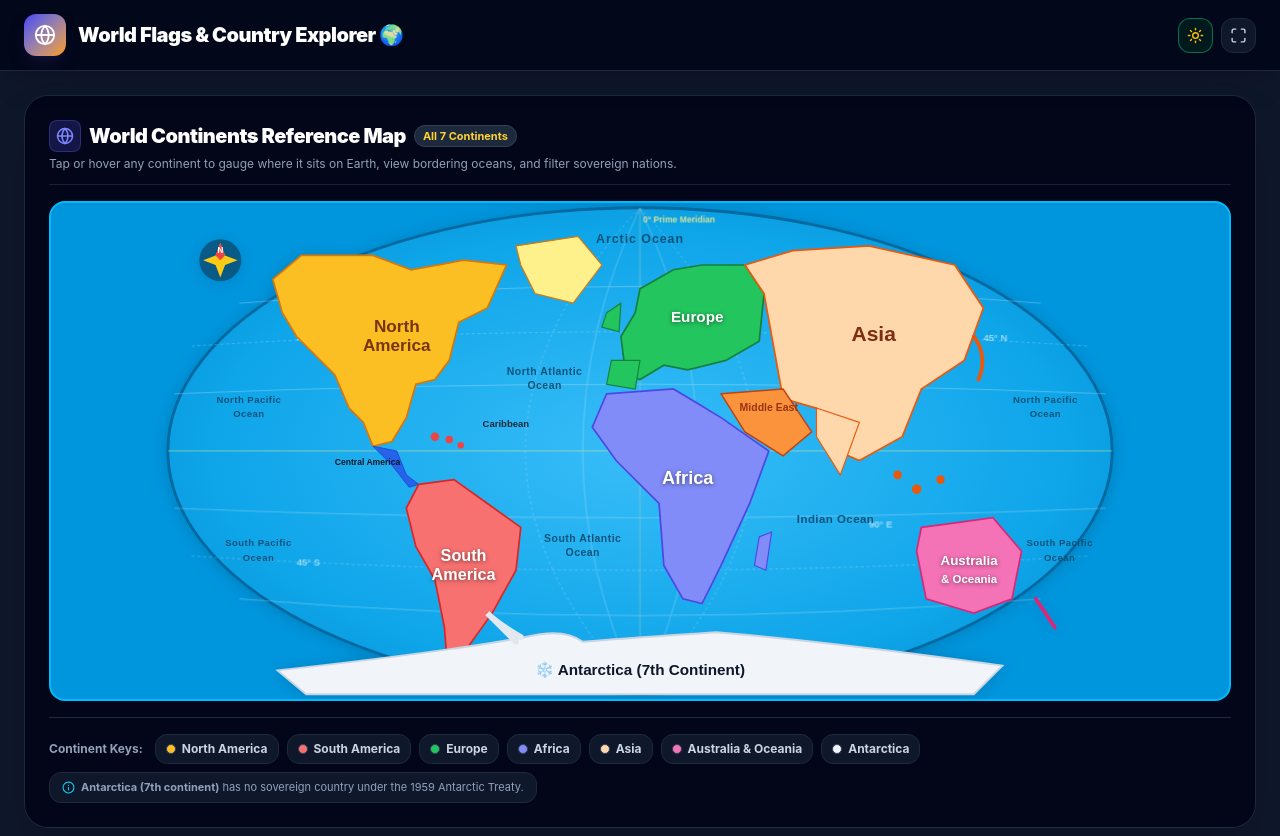
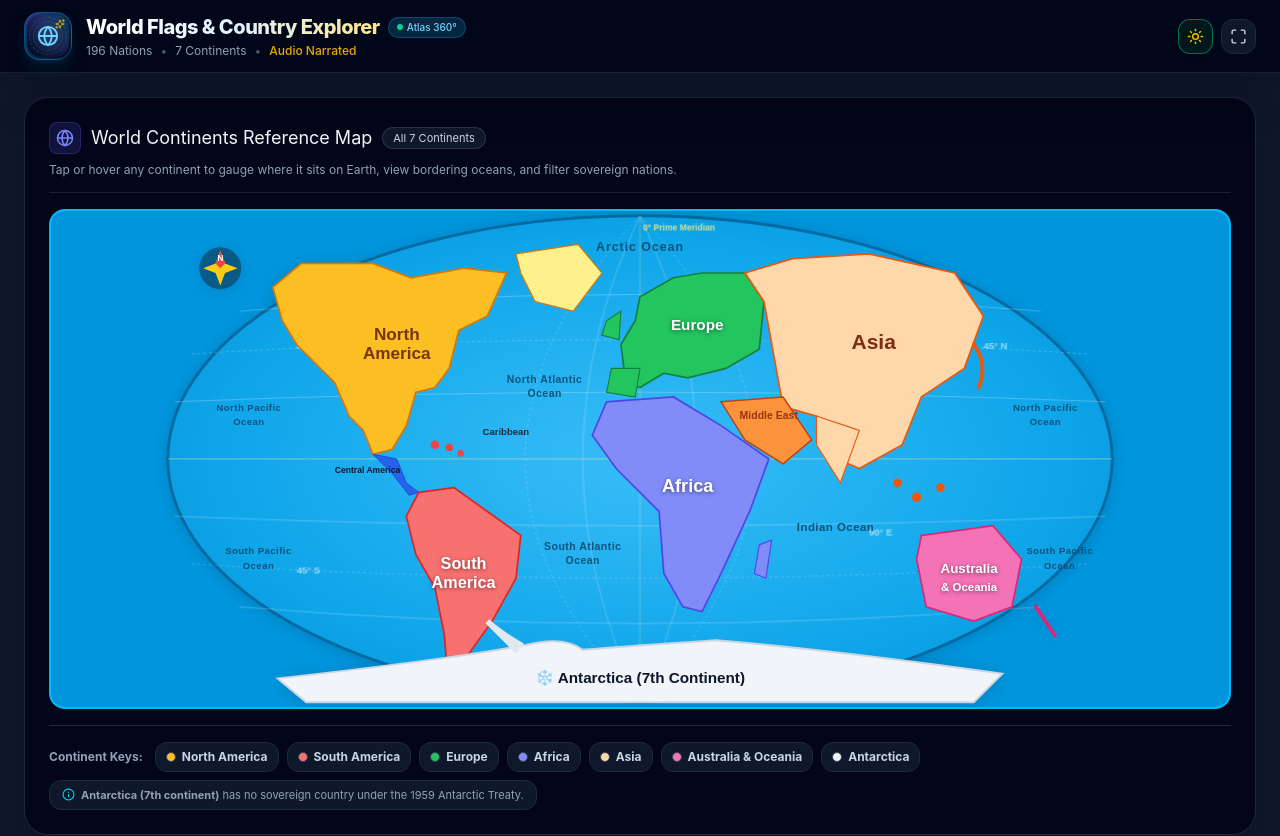
Before and after one commit to jasongajendran/flags, a Next.js app: page / in a window 1280 px wide. Shown: the top 836 px of the page. Built offline with nearby package versions, Linux system fonts and the light colour scheme.

Commit message:
feat(ui): enhance narration, UX, and error page
- Improve country narration with language and currency details
- Update header styling and component aesthetics
- Add a dedicated custom 404 page for missing routes

```diff
--- a/app/data/countries.ts
+++ b/app/data/countries.ts
@@ -310,12 +310,35 @@ export function getFullCountryGuideStory(
     .join(', and ');
 
   const popFormatted = formatPopulation(country.population);
-  const introText = `${country.name}, officially the ${country.officialName}, is located in ${country.location.region} with its capital at ${country.capital}. It has a population of approximately ${popFormatted}. ${country.description} ${country.uniqueness && country.uniqueness !== country.description ? country.uniqueness : ''}`.trim();
+
+  // Format language and currency narration
+  const langText = country.languages && country.languages.length > 0
+    ? country.languages.length === 1
+      ? `The official language is ${country.languages[0]}.`
+      : `The official languages are ${country.languages.join(' and ')}.`
+    : '';
+
+  const cleanCurrency = country.currency
+    ? country.currency.replace(/\s*\([^)]*\)/g, '').trim() || country.currency
+    : '';
+  const currText = cleanCurrency ? `The official currency is the ${cleanCurrency}.` : '';
+
+  const statsText = [
+    `It has a population of approximately ${popFormatted}.`,
+    langText,
+    currText
+  ].filter(Boolean).join(' ');
+
+  const officialNameText = country.officialName && country.officialName !== country.name
+    ? `${country.name}, officially the ${country.officialName.replace(/^the\s+/i, '')},`
+    : country.name;
+
+  const introText = `${officialNameText} is located in ${country.location.region} with its capital at ${country.capital}. ${statsText} ${country.description} ${country.uniqueness && country.uniqueness !== country.description ? country.uniqueness : ''}`.trim();
 
   const flagText = `The national flag of ${country.name}: ${country.flagMeaning.story} ${colorsText ? `The colors signify: ${colorsText}.` : ''}`.trim();
 
   const waters = country.location.surroundingWaters.join(', ');
-  const geoText = `${country.name} is located in ${country.location.region}. ${country.location.neighbors} The surrounding waters include ${waters}.`.trim();
+  const geoText = `${country.name} is located in ${country.location.region}. ${country.location.neighbors} ${waters ? `The surrounding waters include ${waters}.` : ''}`.trim();
 
   // Deduplicate and filter facts for spoken narration
   const distinctFacts = Array.from(new Set(country.interestingFacts || [])).filter(Boolean);
--- /dev/null
+++ b/app/not-found.tsx
@@ -0,0 +1,23 @@
+import Link from 'next/link';
+import { Globe, ArrowLeft } from 'lucide-react';
+
+export default function NotFound() {
+  return (
+    <div className="min-h-screen bg-slate-900 text-slate-100 flex flex-col items-center justify-center p-6 text-center">
+      <div className="p-4 bg-sky-950 text-sky-400 rounded-3xl mb-4 border border-sky-800 shadow-lg">
+        <Globe size={40} className="animate-spin-slow" />
+      </div>
+      <h1 className="text-3xl font-extrabold text-white mb-2">404 - Country Not Found</h1>
+      <p className="text-sm text-slate-400 max-w-md mb-6 leading-relaxed">
+        The destination you are looking for does not exist in our Atlas directory.
+      </p>
+      <Link
+        href="/"
+        className="px-6 py-3 bg-sky-600 hover:bg-sky-500 text-white font-bold text-sm rounded-2xl shadow-md transition-all flex items-center gap-2 cursor-pointer"
+      >
+        <ArrowLeft size={16} />
+        <span>Return to World Atlas</span>
+      </Link>
+    </div>
+  );
+}
--- a/app/page.tsx
+++ b/app/page.tsx
@@ -270,17 +270,51 @@ export default function KidsApp() {
   return (
     <div className="min-h-screen bg-slate-900 text-slate-100 pb-32 font-sans selection:bg-amber-400 selection:text-slate-950">
 
-      {/* Top Global Header - Simple & Clean */}
-      <header className="bg-slate-950/90 backdrop-blur-md border-b border-slate-800 py-3.5 px-4 sm:px-6 sticky top-0 z-30 shadow-xl">
+      {/* Top Global Header - Innovative & Creative Banner */}
+      <header className="bg-slate-950/95 backdrop-blur-md border-b border-slate-800/80 py-3 px-4 sm:px-6 sticky top-0 z-30 shadow-2xl">
         <div className="max-w-7xl mx-auto flex items-center justify-between gap-4">
-          <div className="flex items-center gap-3">
-            <div className="p-2.5 bg-gradient-to-br from-indigo-600 to-amber-500 rounded-xl text-white shadow-lg shadow-indigo-950/50 shrink-0 cursor-pointer" onClick={() => { stopAllAudio(); setMainView('world'); }}>
-              <Globe size={22} className="animate-spin-slow" />
+          <div
+            className="group flex items-center gap-3.5 cursor-pointer select-none"
+            onClick={() => { stopAllAudio(); setMainView('world'); }}
+            role="button"
+            tabIndex={0}
+            aria-label="Return to World Atlas"
+          >
+            {/* Innovative Multi-Layered Globe & Compass Emblem */}
+            <div className="relative flex-shrink-0 w-11 h-11 sm:w-12 sm:h-12 rounded-2xl bg-gradient-to-br from-indigo-900 via-sky-950 to-slate-950 border border-sky-500/40 p-0.5 shadow-lg shadow-sky-950/60 transition-transform duration-300 group-hover:scale-105">
+              <div className="relative w-full h-full rounded-[14px] overflow-hidden flex items-center justify-center bg-gradient-to-tr from-slate-950 via-indigo-950/80 to-sky-900/60">
+                {/* Glowing subtle orbital ring */}
+                <div className="absolute inset-0.5 rounded-full border border-sky-400/25 border-dashed animate-spin-slow" />
+                <div className="absolute inset-1.5 rounded-full border border-amber-400/20 border-dotted" />
+
+                {/* Center glowing globe icon */}
+                <Globe size={22} className="text-sky-300 relative z-10 drop-shadow-[0_0_8px_rgba(56,189,248,0.6)] group-hover:text-amber-300 transition-colors duration-300" />
+
+                {/* Sparkle micro-badge */}
+                <Sparkles size={10} className="absolute top-1 right-1 text-amber-400 animate-pulse z-10" />
+              </div>
             </div>
-            <div>
-              <h1 className="text-lg sm:text-xl font-black text-white tracking-tight cursor-pointer" onClick={() => { stopAllAudio(); setMainView('world'); }}>
-                World Flags &amp; Country Explorer 🌍
-              </h1>
+
+            {/* Creative Typography & Badges */}
+            <div className="flex flex-col">
+              <div className="flex items-center gap-2">
+                <h1 className="text-base sm:text-xl font-bold tracking-tight text-white group-hover:text-sky-200 transition-colors flex items-center gap-1.5">
+                  <span className="bg-gradient-to-r from-white via-sky-100 to-amber-200 bg-clip-text text-transparent font-extrabold">
+                    World Flags &amp; Country Explorer
+                  </span>
+                </h1>
+                <span className="hidden md:inline-flex items-center gap-1 px-2 py-0.5 rounded-full bg-sky-950/80 border border-sky-500/30 text-[10px] font-medium text-sky-300">
+                  <span className="w-1.5 h-1.5 rounded-full bg-emerald-400 animate-ping" />
+                  Atlas 360°
+                </span>
+              </div>
+              <p className="text-[11px] sm:text-xs text-slate-400 font-normal flex items-center gap-2 mt-0.5">
+                <span>196 Nations</span>
+                <span className="text-slate-600">•</span>
+                <span>7 Continents</span>
+                <span className="text-slate-600">•</span>
+                <span className="text-amber-400/90 font-medium">Audio Narrated</span>
+              </p>
             </div>
           </div>
 
@@ -291,7 +325,7 @@ export default function KidsApp() {
                   stopAllAudio();
                   setMainView('world');
                 }}
-                className="flex items-center gap-1.5 px-3 py-1.5 bg-slate-800 hover:bg-slate-700 text-white font-bold text-xs sm:text-sm rounded-xl transition-all cursor-pointer border border-slate-700"
+                className="flex items-center gap-1.5 px-3.5 py-1.5 bg-slate-800/90 hover:bg-slate-700 text-white font-medium text-xs sm:text-sm rounded-xl transition-all cursor-pointer border border-slate-700 shadow-sm"
               >
                 <ArrowLeft size={15} />
                 <span>Atlas</span>
--- a/components/world-continents-map.tsx
+++ b/components/world-continents-map.tsx
@@ -167,18 +167,18 @@ export function WorldContinentsMap({
       {/* Header Bar */}
       <div className="flex flex-col sm:flex-row sm:items-center justify-between gap-3 mb-4 pb-3 border-b border-slate-800/80">
         <div>
-          <div className="flex items-center gap-2">
-            <span className="p-1.5 bg-indigo-500/20 text-indigo-400 rounded-lg border border-indigo-500/30">
+          <div className="flex items-center gap-2.5">
+            <span className="p-1.5 bg-indigo-500/15 text-indigo-400 rounded-lg border border-indigo-500/25">
               <Globe size={18} />
             </span>
-            <h2 className="text-lg sm:text-xl font-black text-white tracking-tight">
+            <h2 className="text-base sm:text-lg font-normal text-slate-100">
               World Continents Reference Map
             </h2>
-            <span className="text-[11px] font-bold px-2 py-0.5 rounded-full bg-slate-800 text-amber-300 border border-slate-700">
+            <span className="text-[11px] font-normal px-2.5 py-0.5 rounded-full bg-slate-900 text-slate-300 border border-slate-700/70">
               All 7 Continents
             </span>
           </div>
-          <p className="text-xs text-slate-400 mt-1">
+          <p className="text-xs text-slate-400 mt-1.5 font-normal leading-relaxed">
             Tap or hover any continent to gauge where it sits on Earth, view bordering oceans, and filter sovereign nations.
           </p>
         </div>
--- a/next.config.ts
+++ b/next.config.ts
@@ -12,7 +12,7 @@ if (isGithubActions && process.env.GITHUB_REPOSITORY) {
 const basePath = process.env.NEXT_PUBLIC_BASE_PATH || repoName;
 
 const nextConfig: NextConfig = {
-  output: 'export',
+  ...(isGithubActions ? { output: 'export' } : {}),
   ...(basePath ? { basePath, assetPrefix: basePath } : {}),
   reactStrictMode: true,
   eslint: {
```
